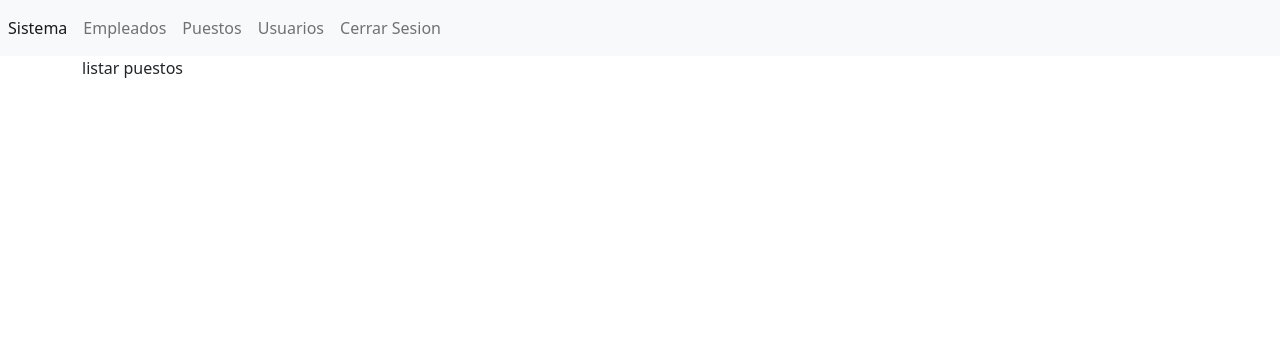
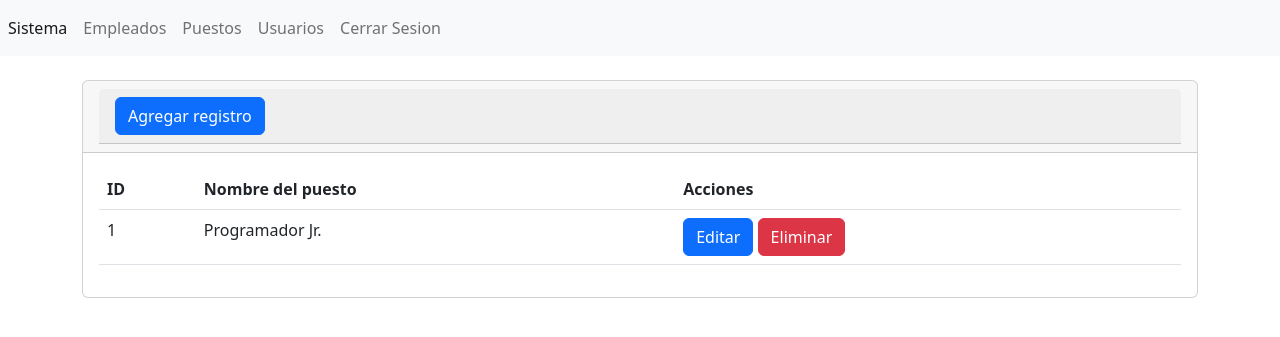
Before and after one commit to ArmandoHouse/gestor-de-empleados, a PHP site: page /gestor-de-empleados/secciones/puestos in a window 1280 px wide. Shown: the top 337 px of the page. Run offline with PHP 8.4, Linux system fonts and the light colour scheme.

Commit message:
puestos/index.php - vistas

```diff
--- a/secciones/puestos/index.php
+++ b/secciones/puestos/index.php
@@ -1,5 +1,41 @@
 <?php include("../../templates/header.php"); ?>
 
-listar puestos
+<br>
+
+<div class="card">
+    <div class="card-header">
+        <div class="card-header">
+            <a name="" id="" class="btn btn-primary" href="crear.php" role="button">
+                Agregar registro
+            </a>
+        </div>
+    </div>
+    <div class="card-body">
+        <div class="table-responsive-sm">
+            <table class="table">
+                <thead>
+                    <tr>
+                        <th scope="col">ID</th>
+                        <th scope="col">Nombre del puesto</th>
+                        <th scope="col">Acciones</th>
+                    </tr>
+                </thead>
+                <tbody>
+                    <tr class="">
+                        <td scope="row">1</td>
+                        <td>Programador Jr.</td>
+                        <td>
+                            <input name="btneditar" id="btneditar" class="btn btn-primary" type="button" value="Editar">
+                            <input name="btneliminar" id="btneliminar" class="btn btn-danger" type="button" value="Eliminar">
+                        </td>
+                    </tr>
+                </tbody>
+            </table>
+        </div>
+    </div>
+
+</div>
+
+
 
 <?php include("../../templates/footer.php"); ?>
```
